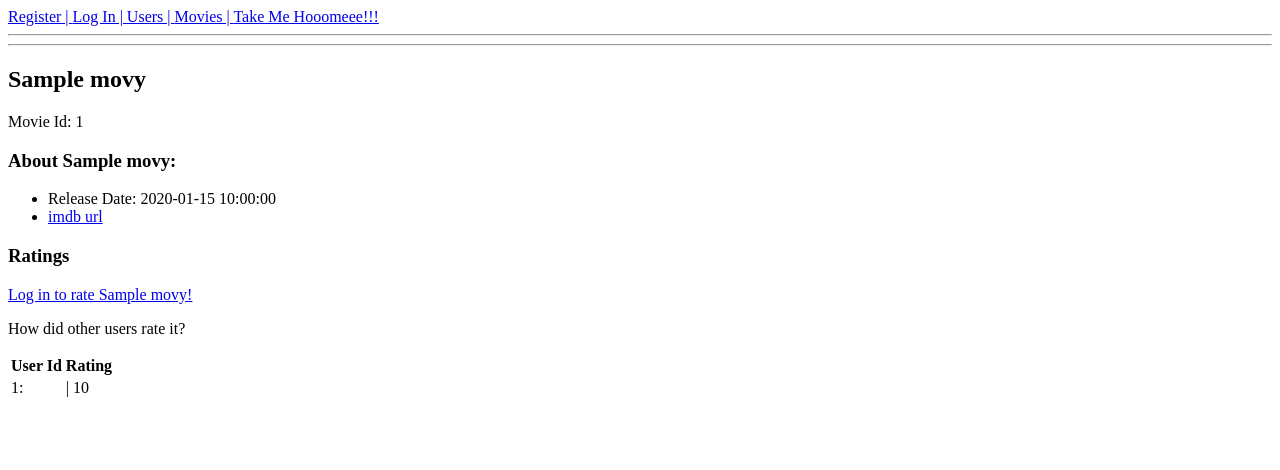
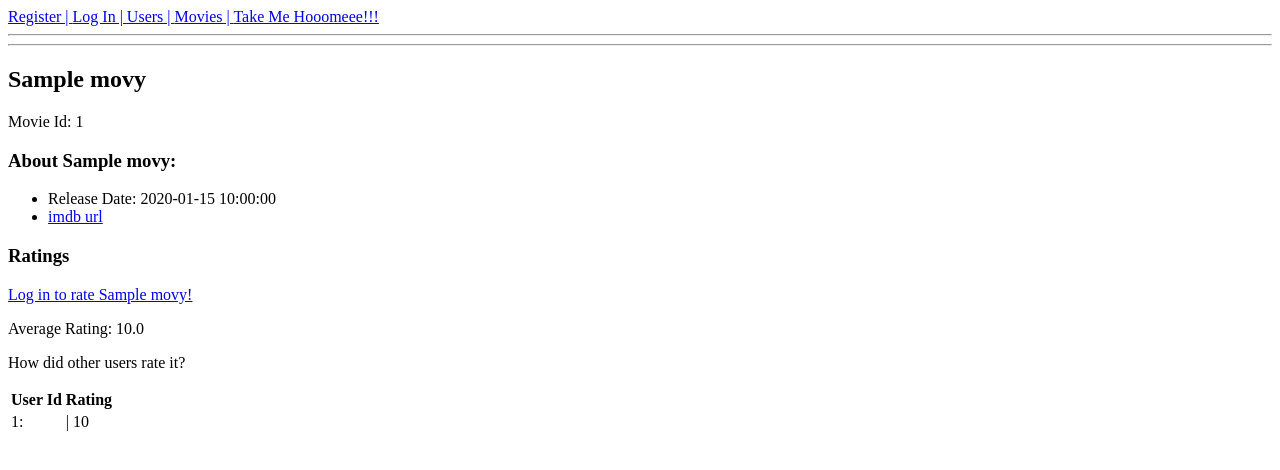
Before and after one commit to beccarosenthal/ratings, a Flask app: page /movies/1 in a window 1280 px wide. Shown: the top 470 px of the page. Run offline with Flask 2, Linux system fonts and the light colour scheme; tables that the repository leaves empty hold one stand-in row (values such as "Sample post").

Commit message:
didn't do tests, added averages to individual movie pages

```diff
--- a/server.py
+++ b/server.py
@@ -139,7 +139,15 @@ def show_specific_movie(specific_movie_id):
     specific_movie = Movie.query.filter(Movie.movie_id ==
                                         specific_movie_id).one()
 
+    #getting average score to pass into jinja
+    total_score = 0
+    for rating_obj in specific_movie.ratings:
+        total_score +=rating_obj.score
+
+    avg = float(total_score) / len(specific_movie.ratings)
+
     user_has_rated = False
+
     if 'current_user' in session:
     #figure out if logged in user has already rated that movie
         for rating_obj in specific_movie.ratings:
@@ -148,7 +156,8 @@ def show_specific_movie(specific_movie_id):
                 break
 
     return render_template('movie.html', movie=specific_movie,
-                            user_has_rated=user_has_rated)
+                            user_has_rated=user_has_rated,
+                            avg=avg)
 
 
 @app.route('/add_rating')
--- a/templates/movie.html
+++ b/templates/movie.html
@@ -44,7 +44,10 @@
             <a href='/login'>Log in to rate {{movie.title}}!</a>
         {% endif %}
 
+        <p>Average Rating: {{avg}}</p>
+
         <p>How did other users rate it?</p>
+
         <table>
             <tr>
                 <th>User Id     </th>
--- /dev/null
+++ b/test.py
@@ -0,0 +1,4 @@
+import unittest
+
+from server import app
+from model import db, connect_to_db, example_data
```
Also changed, not shown: model.py (+9 -2 lines).
